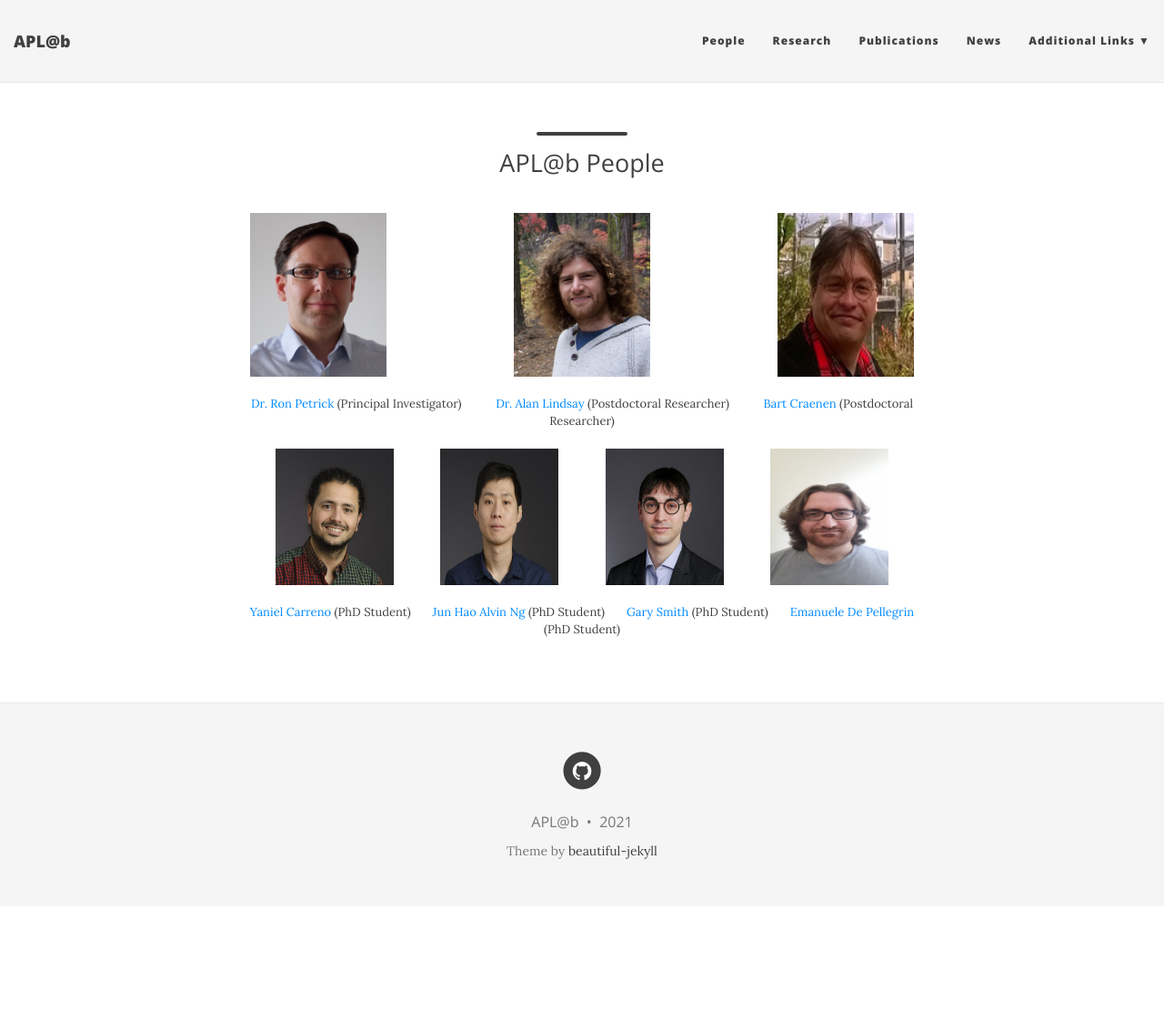
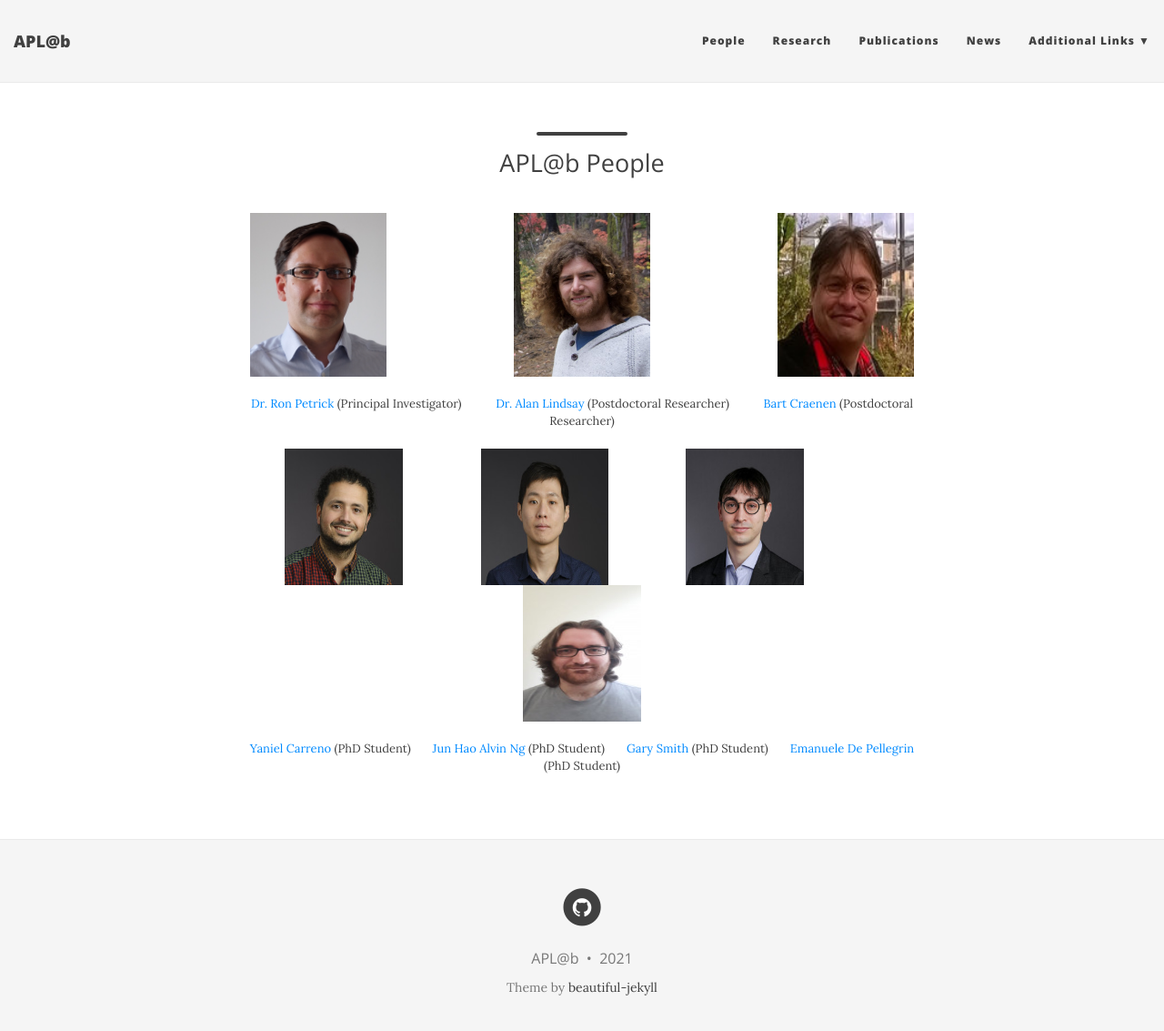
Before and after one commit to aplab2020/aplab2020.github.io, a Jekyll site: the page built from people.md, in a window 1280 px wide and 1146 px high. Shown: the top 1133 px of the window at 91% size. Built offline with Jekyll 4.4.1, drawn with Linux system fonts in a browser that asks for light colours; nearby versions of some CDN libraries.

Commit message:
Update people.md

```diff
--- a/people.md
+++ b/people.md
@@ -18,7 +18,7 @@
 
 
 
-<p align="center"> <img src="/img/yaniel.jpg" align="center" width="130" height="150">  &nbsp;  &nbsp; &nbsp;  &nbsp; &nbsp; &nbsp; &nbsp; <img src="/img/alvin.jpg" align="center" width="130" height="150">   &nbsp;  &nbsp; &nbsp;  &nbsp; &nbsp; &nbsp; &nbsp; <img src="/img/gary.jpg" align="center" width="130" height="150">  &nbsp;  &nbsp; &nbsp;  &nbsp; &nbsp; &nbsp; &nbsp; <img src="/img/emanuelle.jpeg" align="center" width="130" height="150"></p>
+<p align="center"> <img src="/img/yaniel.jpg" align="center" width="130" height="150">  &nbsp;  &nbsp; &nbsp;  &nbsp; &nbsp; &nbsp;  &nbsp; &nbsp;  &nbsp; &nbsp; &nbsp; &nbsp; <img src="/img/alvin.jpg" align="center" width="140" height="150">   &nbsp;  &nbsp; &nbsp;  &nbsp; &nbsp; &nbsp;  &nbsp; &nbsp;  &nbsp; &nbsp; &nbsp; &nbsp; <img src="/img/gary.jpg" align="center" width="130" height="150">  &nbsp;  &nbsp; &nbsp;  &nbsp; &nbsp; &nbsp;  &nbsp; &nbsp;  &nbsp; &nbsp; &nbsp; &nbsp; <img src="/img/emanuelle.jpeg" align="center" width="130" height="150"></p>
 
  <p align="center"> <a href="https://www.edinburgh-robotics.org/students/yaniel-carreno" style="float:">Yaniel Carreno</a> (PhD Student) &nbsp; &nbsp; &nbsp;
  <a href="https://www.edinburgh-robotics.org/students/jun-hao-alvin-ng" style="float: ;">Jun Hao Alvin Ng</a> (PhD Student)  &nbsp; &nbsp; &nbsp;
```
